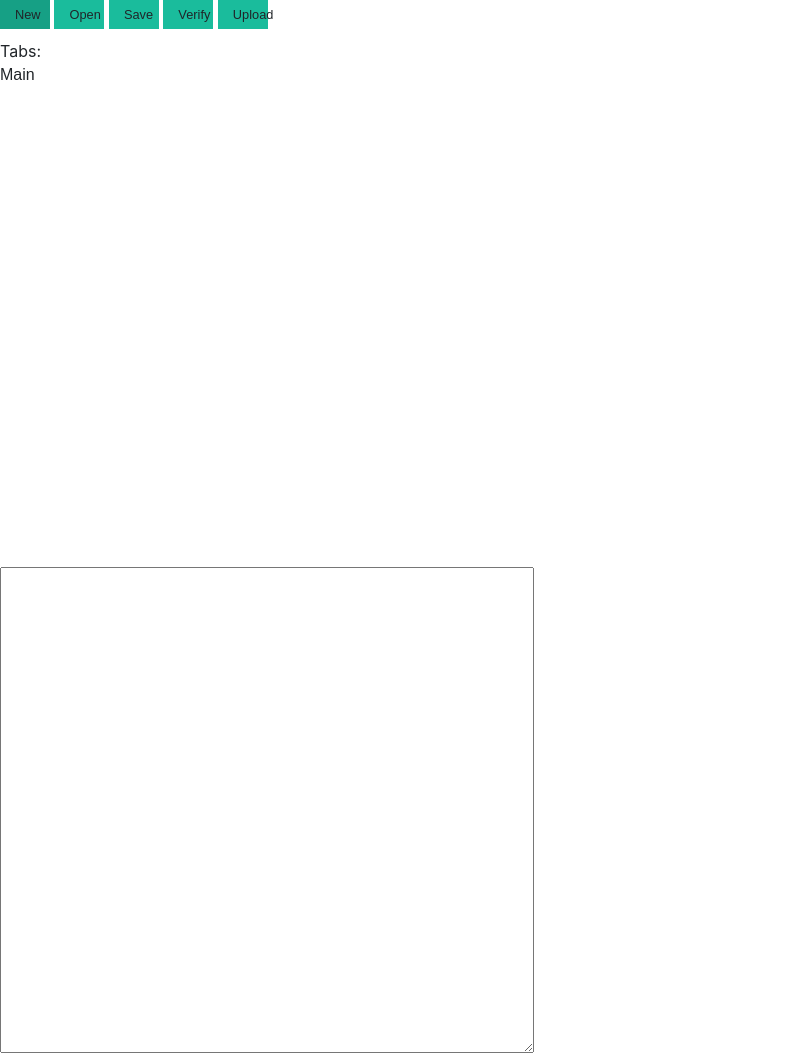
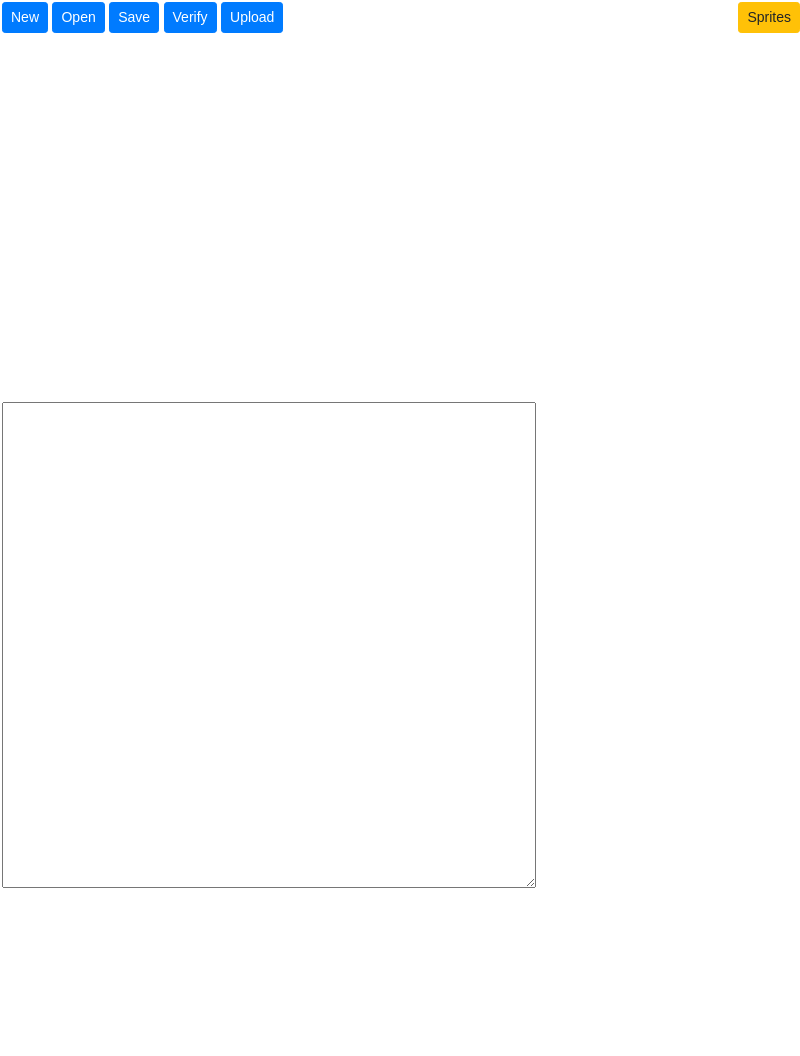
Before and after one commit to donxp/arduboygamestudio, an Electron app: page index.html in a window 800 px wide. After the commit the page ends 894 px from the top, so only its background shows below. Drawn offline with nearby package versions, Linux system fonts and the light colour scheme; no server answers; files whose address does not match are found by name.

Commit message:
changed to use bootstrap buttons

```diff
--- a/app/app.css
+++ b/app/app.css
@@ -29,7 +29,7 @@ html, body {
 .blockly-container {
     width: 100vw;
     margin: 0 auto;
-    height: 60%;
+    height: 100%;
 }
 
 table {
--- a/app/app.js
+++ b/app/app.js
@@ -52,7 +52,6 @@ function newProject() {
 			alert("Not saved")
 		}
 	} else {
-		alert("THERE WAS NO BLOCKS DETECTED")
 		workspace.clear()
     }
 }
--- a/index.html
+++ b/index.html
@@ -12,24 +12,25 @@
       integrity="sha256-CSXorXvZcTkaix6Yvo6HppcZGetbYMGWSFlBw8HfCJo="
       crossorigin="anonymous"></script>
   </head>
-  <body>
-    <div class="project-actions">
-      <div class="action" onClick="newProject()">New</div>
-      <div class="action">Open</div>
-      <div class="action">Save</div>
-      <div class="action">Verify</div>
-      <div class="action">Upload</div>
+  <body style="margin-top: 2px; margin-left: 2px;">
+    <div class="project-actions float-left">
+      <button class="btn btn-sm btn-primary" onClick="newProject()">New</button>
+      <button class="btn btn-sm btn-primary" onClick="newProject()">Open</button>
+      <button class="btn btn-sm btn-primary" onClick="newProject()">Save</button>
+      <button class="btn btn-sm btn-primary" onClick="newProject()">Verify</button>
+      <button class="btn btn-sm btn-primary" onClick="newProject()">Upload</button>
     </div>
-    Tabs:
-    <div class="project-tabs">
-      <div class="action">Main</div>
+    <div class="float-right">
+      <button class="btn btn-sm btn-warning">Sprites</button>
     </div>
-    <div class="blockly-container">
+    <div class="h-50">
+      <div class="blockly-container">
         <table>
           <tr>
             <td id="blocklyArea"></td>
           </tr>
         </table>
+      </div>
     </div>
     <div id="blocklyDiv" style="position: absolute;"></div>
     <xml id="toolbox" style="display: none">
```
